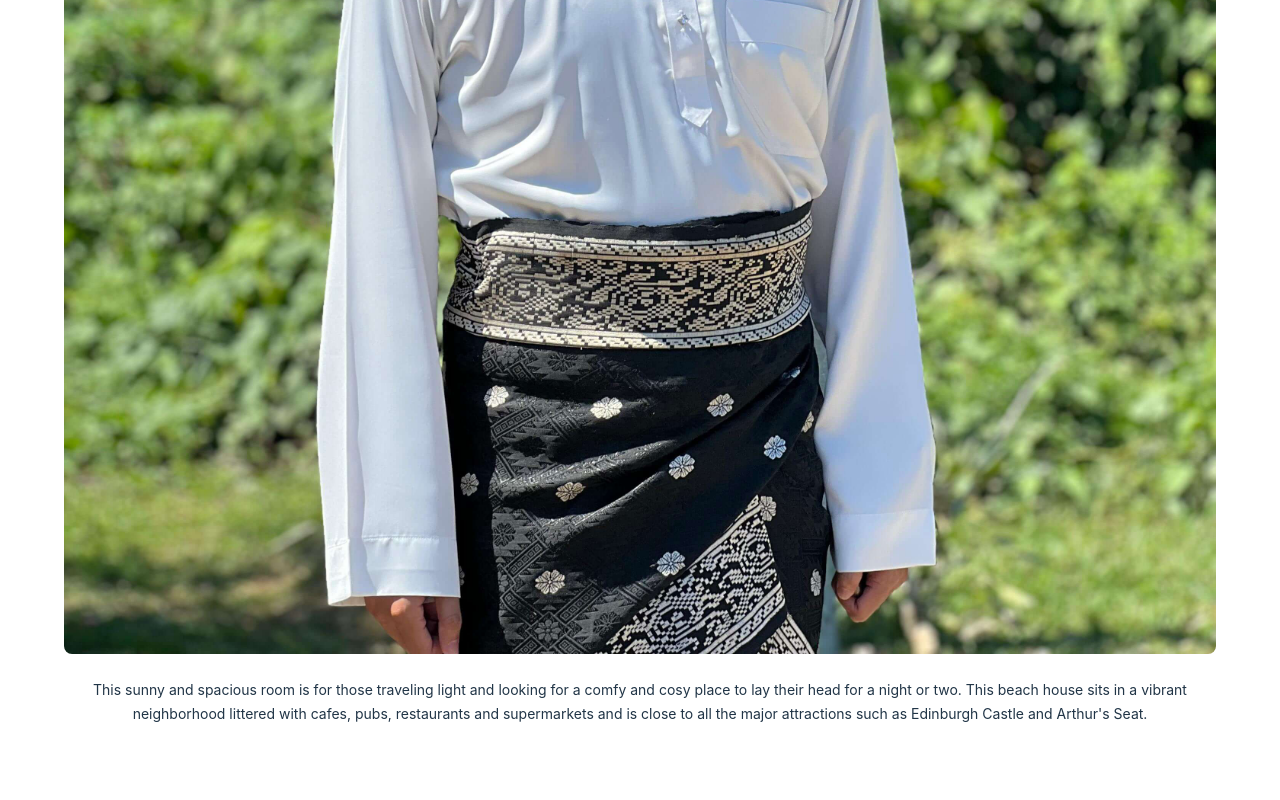
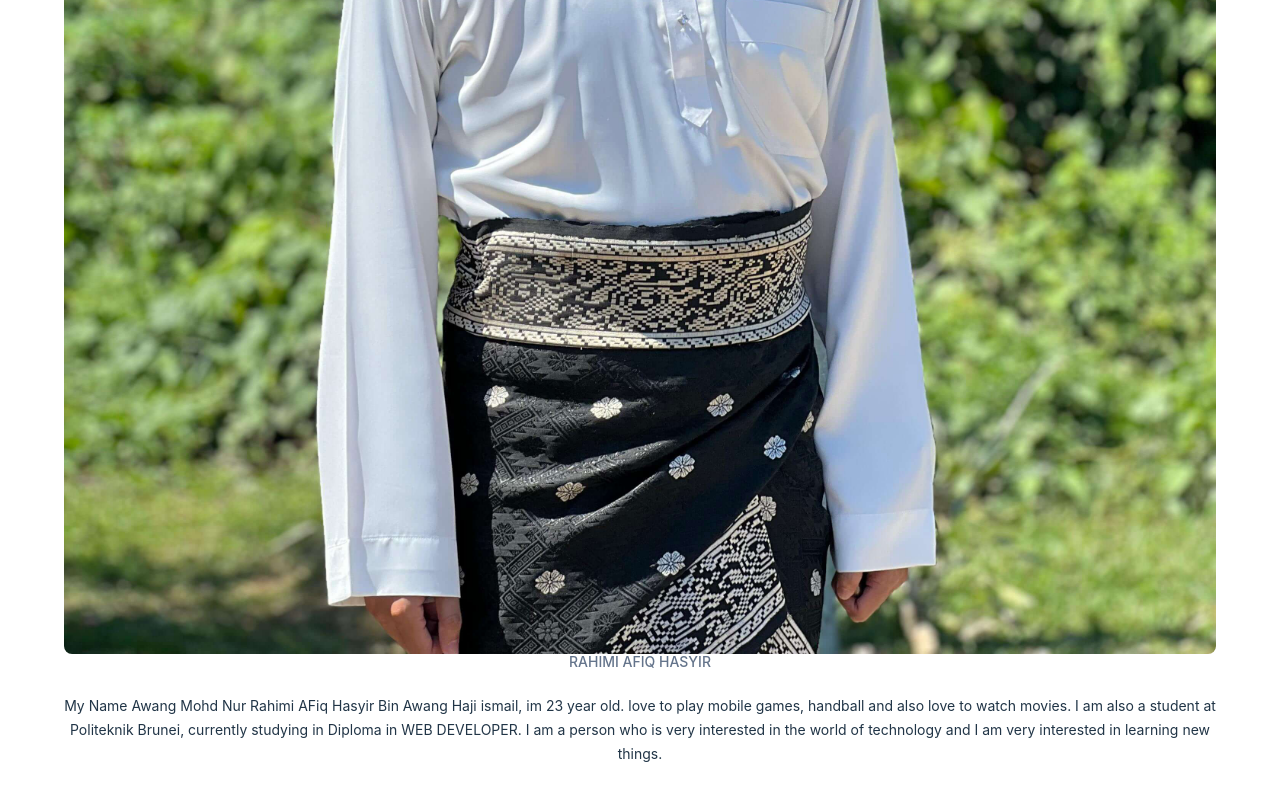
Before and after one commit to Rawkies/WADT-AS3, a Vue app: page / in a window 1280 px wide. Shown: the part 990-1790 px from the top of the page. Built offline with nearby package versions, Linux system fonts and the light colour scheme.

Commit message:
Update App.vue to add profile image and description

```diff
--- a/src/App.vue
+++ b/src/App.vue
@@ -7,9 +7,12 @@ import profileImage from './assets/profile.jpeg';
   <main class="py-6 px-4 sm:p-6 md:py-10 md:px-8">
     <h1 class="mt-1 text-lg font-semibold text-white sm:text-slate-900 md:text-2xl dark:sm:text-white">PROFILE PAGE </h1>
         <img :src="profileImage" alt="" class="w-full h-full object-cover rounded-lg sm:h-100 sm:col-span-2 lg:col-span-full" loading="lazy">
+    <div>
+    <p class="text-sm leading-4 font-medium text-white sm:text-slate-500 dark:sm:text-slate-400">RAHIMI AFIQ HASYIR</p>
       <p class="mt-4 text-sm leading-6 col-start-1 sm:col-span-2 lg:mt-6 lg:row-start-4 lg:col-span-1 dark:text-slate-400">
-        This sunny and spacious room is for those traveling light and looking for a comfy and cosy place to lay their head for a night or two. This beach house sits in a vibrant neighborhood littered with cafes, pubs, restaurants and supermarkets and is close to all the major attractions such as Edinburgh Castle and Arthur's Seat.
+        My Name Awang Mohd Nur Rahimi AFiq Hasyir Bin Awang Haji ismail, im 23 year old. love to play mobile games, handball and also love to watch movies. I am also a student at Politeknik Brunei, currently studying in Diploma in WEB DEVELOPER. I am a person who is very interested in the world of technology and I am very interested in learning new things.
       </p>
+    </div>
   </main>
 </template>
 
```
